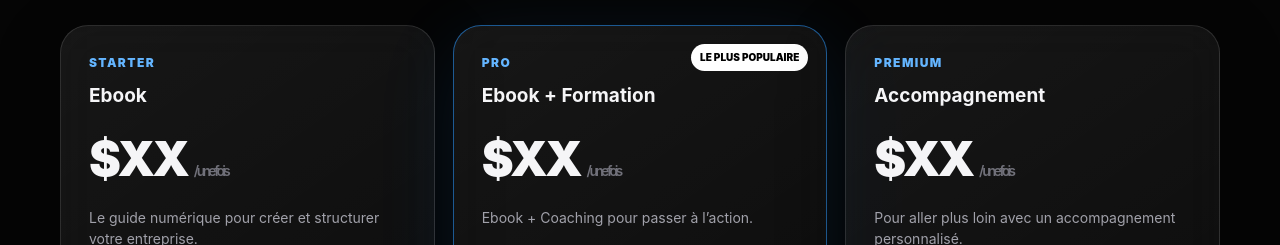
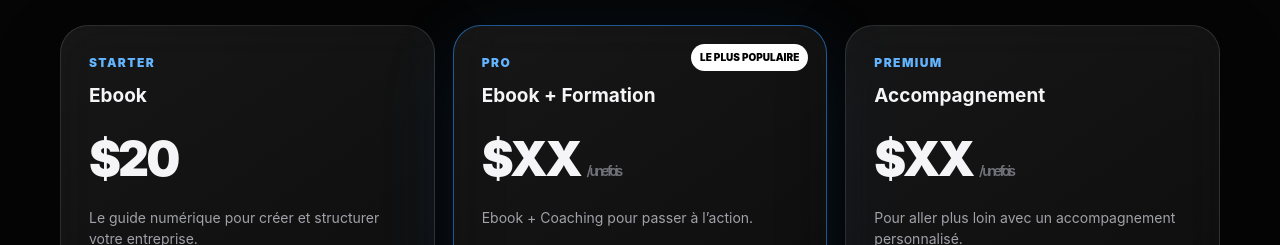
Before and after one commit to doudsenc-lgtm/DC-Plaza, a website: page index.html in a window 1280 px wide. Shown: the part 2660-2905 px from the top of the page. Drawn offline with Linux system fonts and the light colour scheme.

Commit message:
Set displayed ebook price to 20 dollars

```diff
--- a/index.html
+++ b/index.html
@@ -218,7 +218,7 @@ footer{padding:35px 0;border-top:1px solid var(--line);color:#71717a;font-size:1
     <div class="offer">
       <div class="card price-card reveal">
         <div class="eyebrow">Starter</div><h3>Ebook</h3>
-        <div class="price">$XX <small>/ une fois</small></div>
+        <div class="price">$20</div>
         <p>Le guide numérique pour créer et structurer votre entreprise.</p>
         <ul><li>Création & stratégie</li><li>Marketing & analyse FFOM</li><li>Structure des coûts</li><li>Plan financier</li><li>Calendrier d’actions</li><li>30 min de coaching après achat</li></ul>
         <a class="btn btn-glass" style="width:100%" href="#formation">Acheter l’ebook</a>
```
Also changed, not shown: public/index.html (+1 -1 lines).
